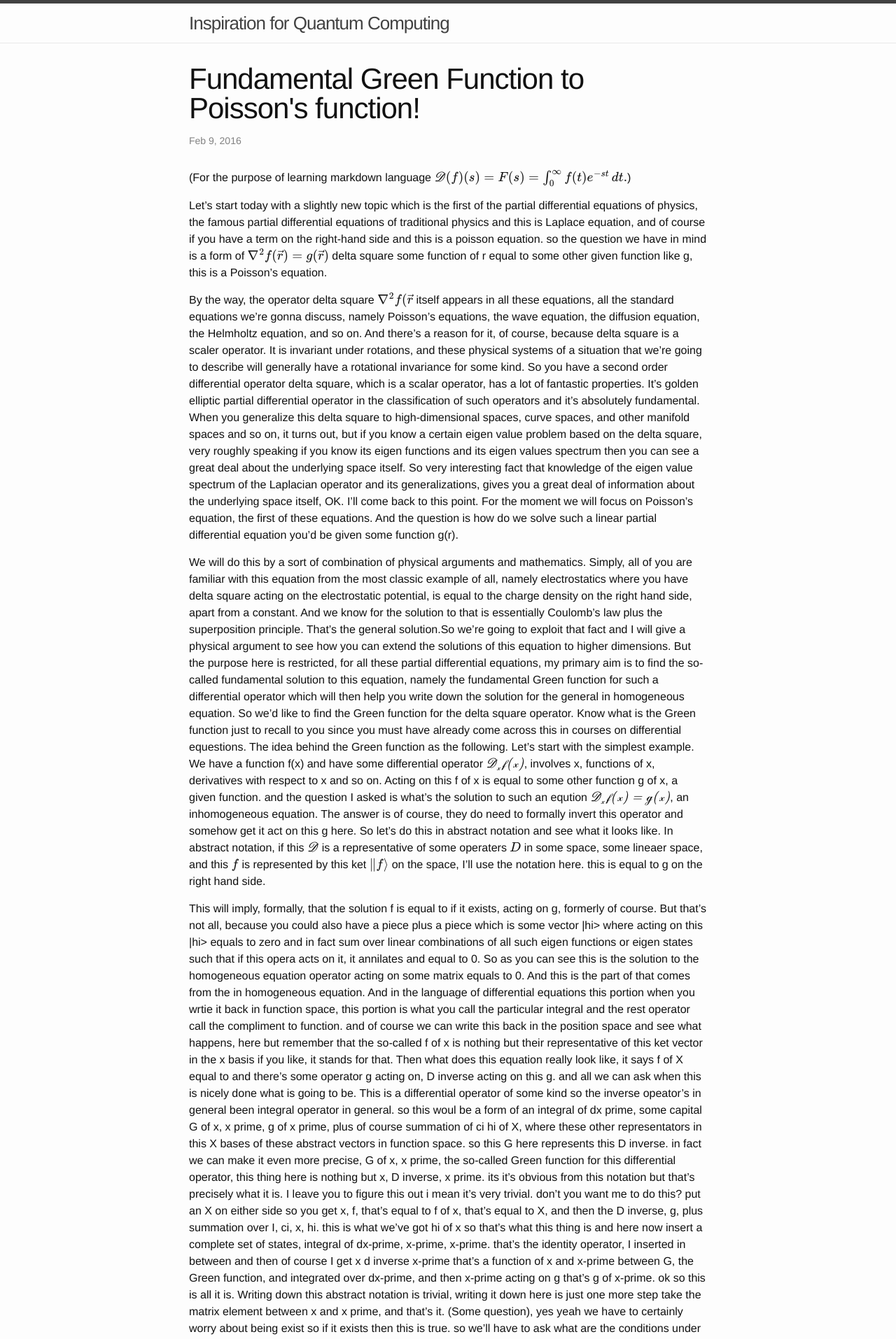
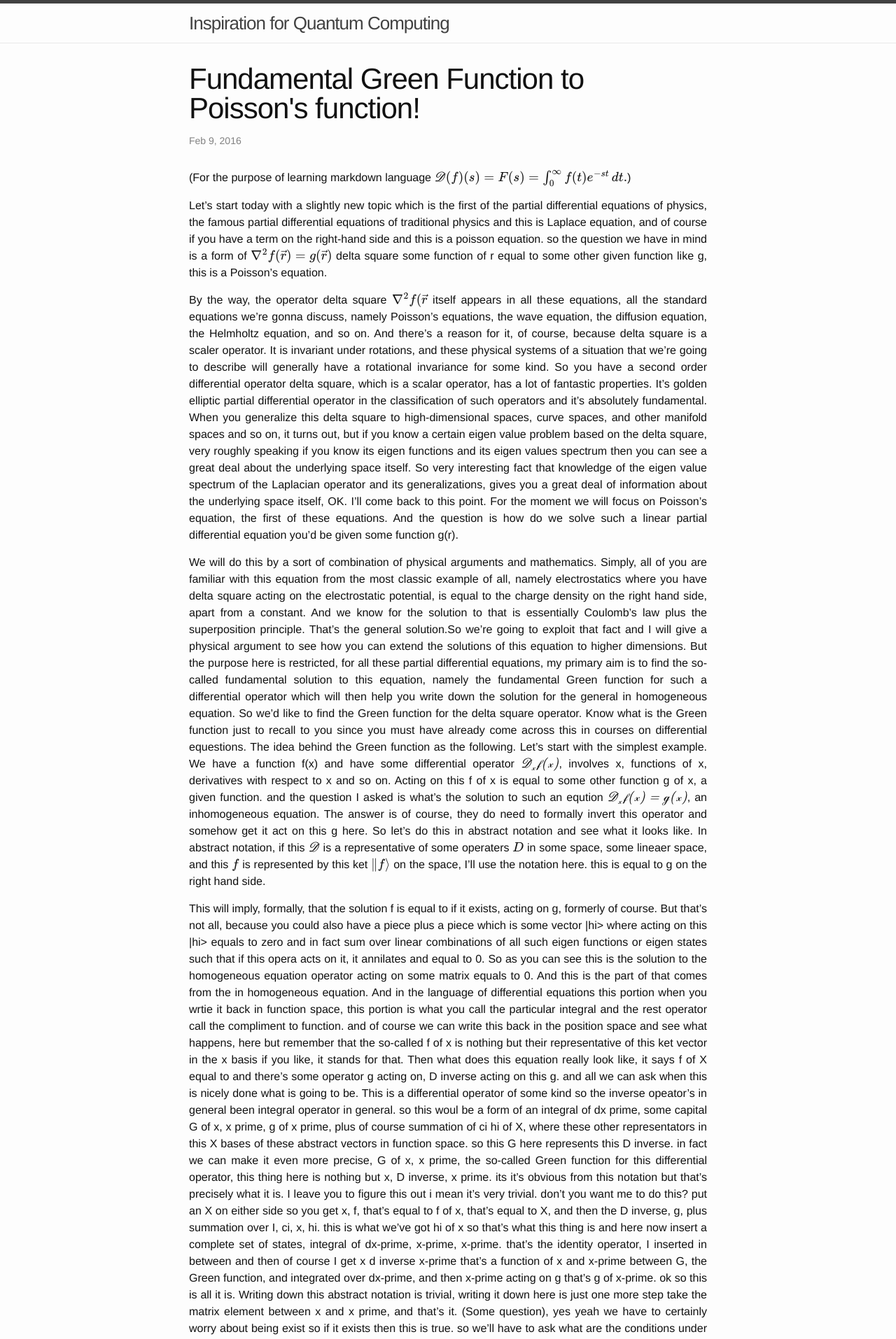
Before and after one commit to photon3710/canvas, a Jekyll site: the page built from _posts/2016-02-09-Green-Function.markdown, in a window 1280 px wide. Shown: the top 1914 px of the page at 70% size. Built offline with Jekyll 4.4.1, drawn with Linux system fonts in a browser that asks for light colours; formulas are drawn with MathJax 3.

Commit message:
Update _base.scss

```diff
--- a/_sass/_base.scss
+++ b/_sass/_base.scss
@@ -1,4 +1,4 @@
-p { test-align: justify; }
+p { text-align: justify; }
 
 /**
  * Reset some basic elements
```
